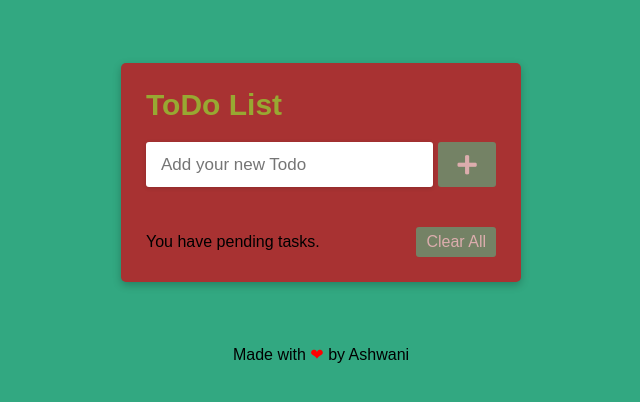
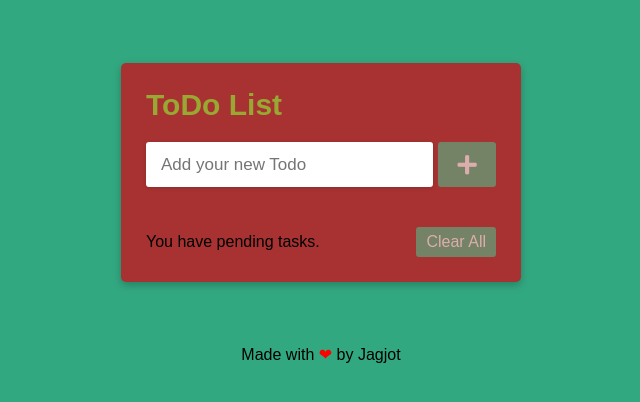
Before and after one commit to Jagjot19/ToDo-list, a plain HTML site: page index.html in a window 1280 px wide. Shown: the full height of the page, 319-959 px from the left. Drawn offline with Linux system fonts and the light colour scheme.

Commit message:
Update index.html

```diff
--- a/index.html
+++ b/index.html
@@ -5,7 +5,7 @@
     <meta charset="UTF-8">
     <meta http-equiv="X-UA-Compatible" content="IE=edge">
     <meta name="viewport" content="width=device-width, initial-scale=1.0">
-    <title>ToDo List | Ashwani</title>
+    <title>ToDo List | Jagjot</title>
 
     <!-- Font Awesome CDN -->
     <link rel="stylesheet" href="https://cdnjs.cloudflare.com/ajax/libs/font-awesome/5.15.3/css/all.min.css" />
@@ -46,7 +46,7 @@
     </div>
 
     <footer>
-        <div class="credits">Made with <span class="heart"> ❤ </span>by Ashwani</div>
+        <div class="credits">Made with <span class="heart"> ❤ </span>by Jagjot</div>
     </footer>
 
      <!-- Credits -->
```
